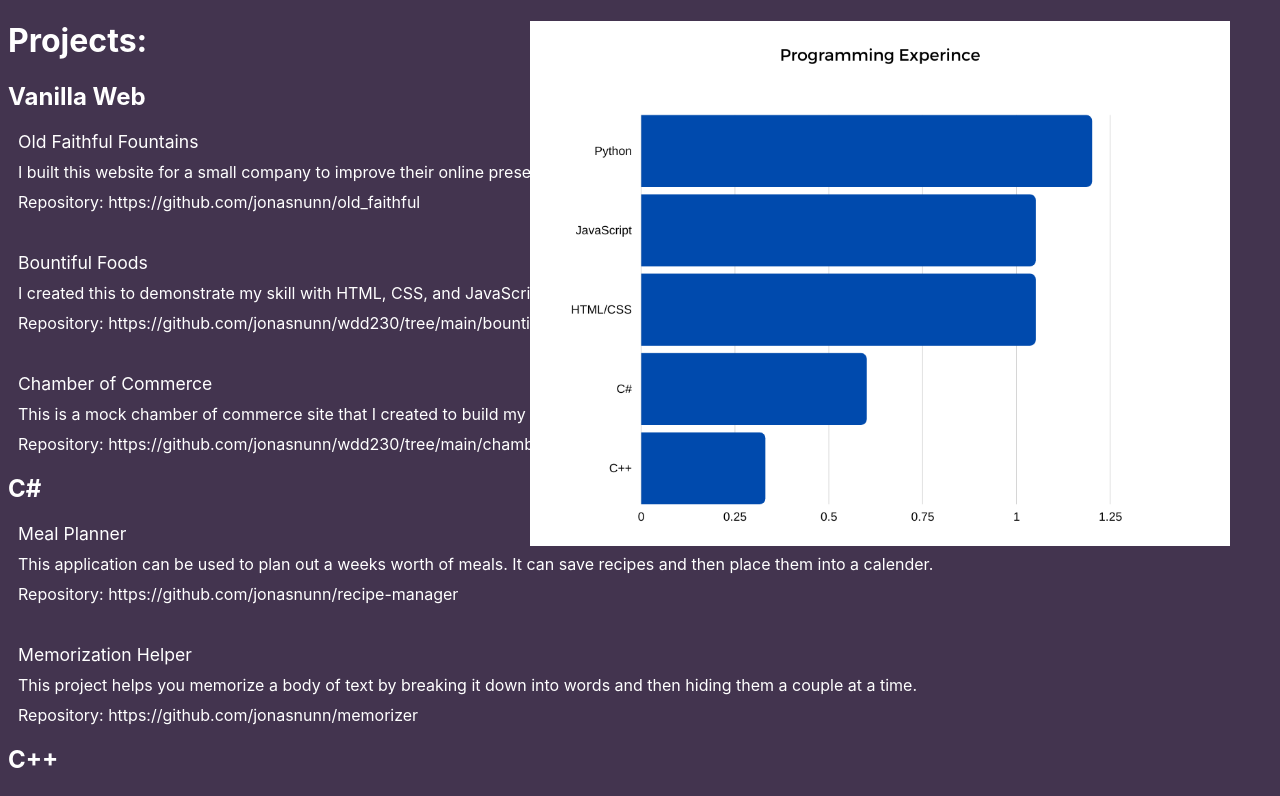
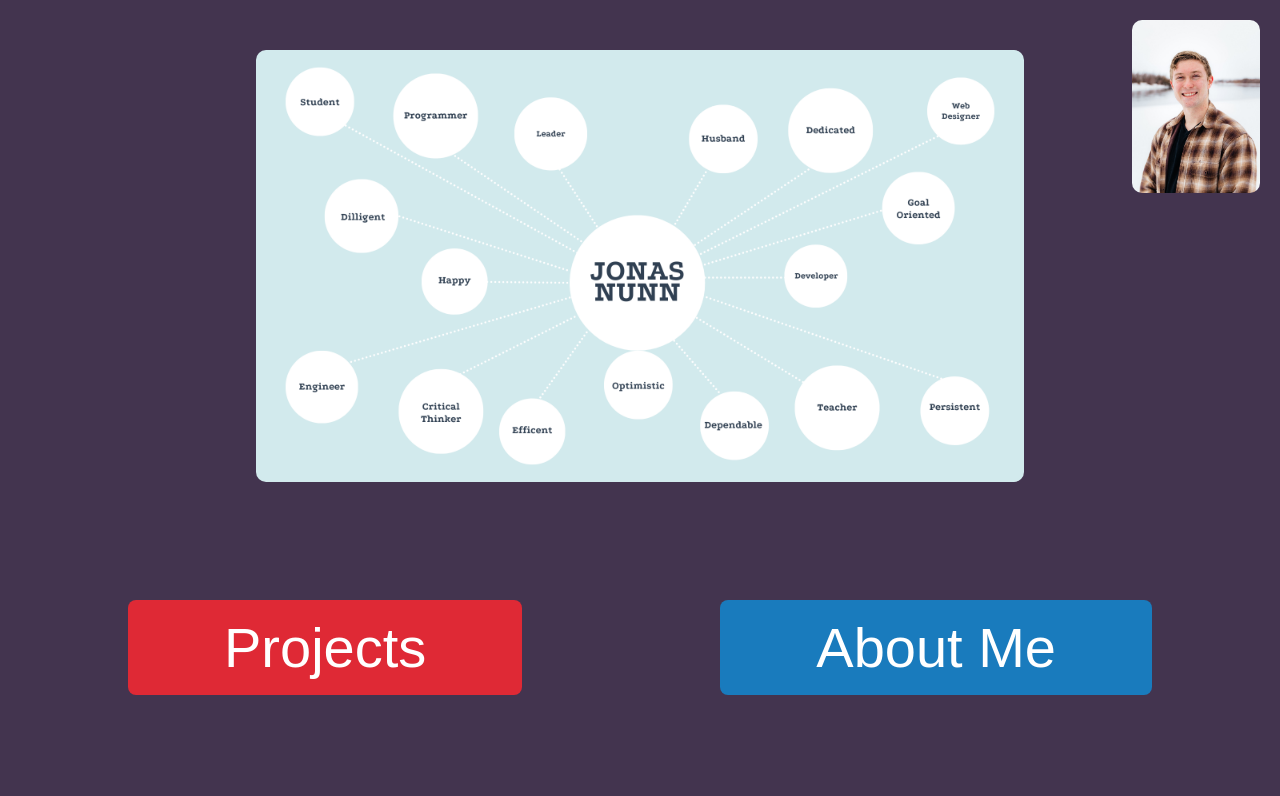
Before and after one commit to jonasnunn/Portfolio, a React (Vite) app: page / in a window 1280 px wide. Shown: the top 796 px of the page. Built offline with nearby package versions, Linux system fonts and the light colour scheme.

Commit message:
working on fixing routing

```diff
--- a/package.json
+++ b/package.json
@@ -14,7 +14,8 @@
     "particles-bg": "^2.5.5",
     "prop-types": "^15.8.1",
     "react": "^18.2.0",
-    "react-dom": "^18.2.0"
+    "react-dom": "^18.2.0",
+    "react-router-dom": "^5.3.4"
   },
   "devDependencies": {
     "@types/react": "^18.0.37",
--- a/src/App.jsx
+++ b/src/App.jsx
@@ -1,26 +1,20 @@
+import Project from "./Components/Project.jsx";
 import Home from "./Home.jsx";
 import Projects from "./Projects.jsx";
-import { useState } from "react";
+import { BrowserRouter as Router, Route, Switch } from "react-router-dom";
 
 function App() {
-  const [currentPage] = useState('projects');
-
-  const renderPage = () => {
-    switch (currentPage) {
-      case 'home':
-        return <Home />;
-      case 'projects':
-        return <Projects />;
-      // Add cases for other pages
-      default:
-        return null;
-    }
-  };
-
   return (
-    <>
-      {renderPage()}
-    </>
+    <Router>
+      <Switch>
+        <Route exact path="/">
+          <Home />
+        </Route>
+        <Route path="/projects">
+          <Projects />
+        </Route>
+      </Switch>
+    </Router>
   );
 }
 
```
Also changed, not shown: 1 other file (tests, documents, lock files or other folders).
